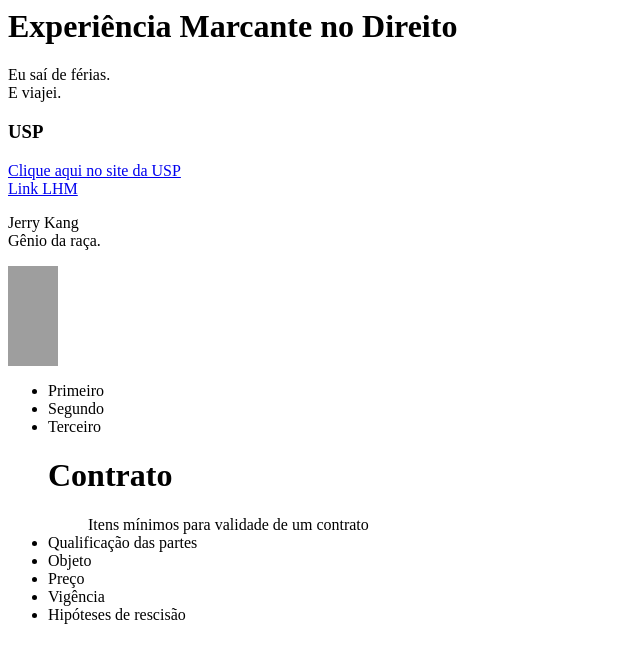
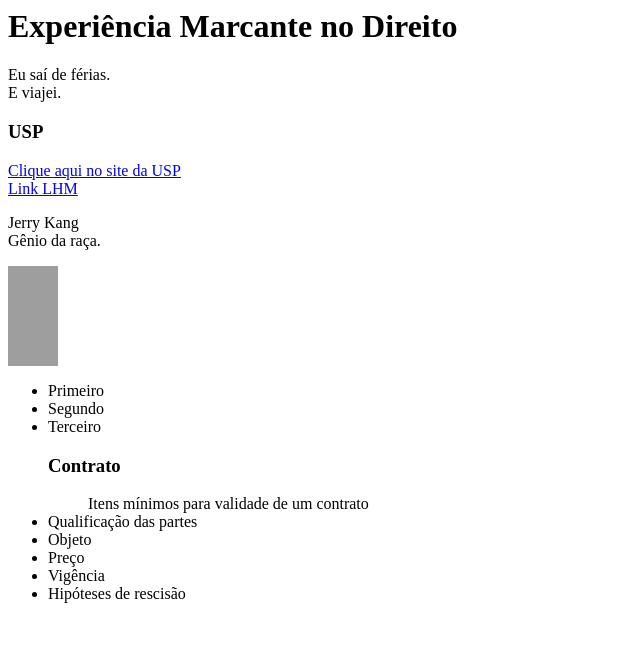
Before and after one commit to mauricio-vedovato/perfil, a plain HTML site: page index.html in a window 1280 px wide. Shown: the whole page, without its empty margins (0-640 px from the left). Drawn offline with Linux system fonts and the light colour scheme; grey boxes are pictures that could not be loaded.

Commit message:
Update index.html

```diff
--- a/index.html
+++ b/index.html
@@ -15,7 +15,7 @@
        <li>Primeiro</li>
        <li>Segundo</li>
        <li>Terceiro</li>
-     <h1>Contrato</h1>
+     <h3>Contrato</h3>
       <ol>Itens mínimos para validade de um contrato</ol>
        <li>Qualificação das partes</li>
        <li>Objeto</li>
```
